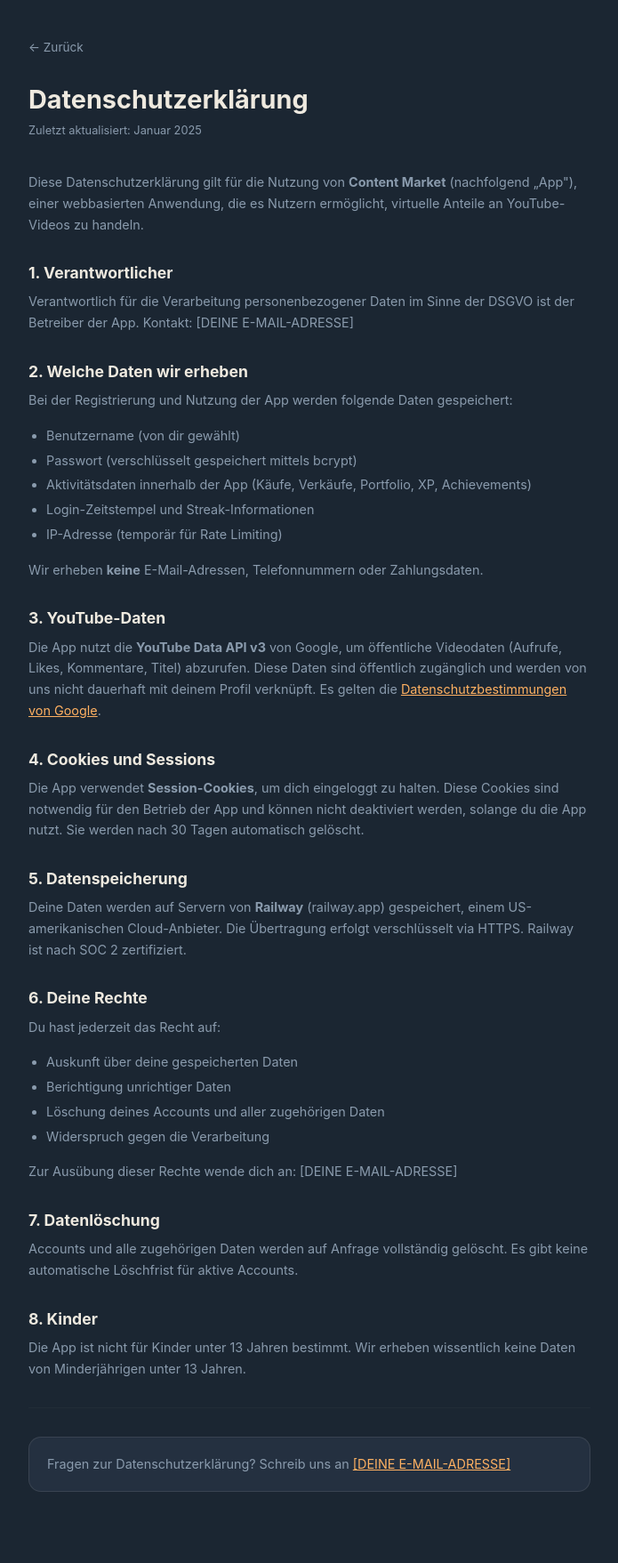
After one commit to NoahHubHub/content-market, a Python web app: template templates/privacy.html in a window 1280 px wide. The commit adds this page. Shown: the whole page at 89% size, without its empty margins (292-987 px from the left). Run offline with Jinja, Linux system fonts and the light colour scheme; the template is opened without the code that fills it, so the values that code supplies are empty.

Commit message:
Prepare app for production launch
Rate limiting (slowapi):
- /search: 20 requests/minute (protects YouTube API quota)
- /register: 5 requests/minute (prevents spam accounts)
- /login: 10 requests/minute (brute force protection)
- Global default: 200 requests/minute

Error pages:
- Custom 404 and 500 handlers with on-brand dark theme
- templates/error.html with back-to-market CTA

Play Store (TWA):
- /.well-known/assetlinks.json route (reads ASSET_LINK_FINGERPRINT + ANDROID_PACKAGE_NAME env vars)

Legal:
- /privacy route with full DSGVO-compliant privacy policy (DE)
- Privacy link in footer of base.html

Dependencies:
- psycopg2-binary for PostgreSQL production support
- slowapi for rate limiting

Docs:
- README.md with local setup, Railway deployment, and TWA build instructions
- .env.example updated with DATABASE_URL documentation

Co-Authored-By: Claude Sonnet 4.6 <noreply@anthropic.com>

```diff
--- a/requirements.txt
+++ b/requirements.txt
@@ -1,6 +1,7 @@
 fastapi
 uvicorn[standard]
 sqlalchemy
+psycopg2-binary
 jinja2
 python-multipart
 python-dotenv
@@ -8,3 +9,4 @@ google-api-python-client
 itsdangerous
 bcrypt
 apscheduler
+slowapi
--- a/templates/base.html
+++ b/templates/base.html
@@ -570,6 +570,10 @@
 </nav>
 {% endif %}
 
+<footer style="text-align:center;padding:12px 0 120px;font-size:.72rem;color:#8A9BAD;">
+  <a href="/privacy" style="color:#8A9BAD;text-decoration:none;">Datenschutz</a>
+</footer>
+
 <script src="https://cdn.jsdelivr.net/npm/bootstrap@5.3.0/dist/js/bootstrap.bundle.min.js"></script>
 <script>
 if ('serviceWorker' in navigator) {
--- /dev/null
+++ b/templates/privacy.html
@@ -0,0 +1,93 @@
+<!DOCTYPE html>
+<html lang="de">
+<head>
+  <meta charset="UTF-8" />
+  <meta name="viewport" content="width=device-width, initial-scale=1.0, viewport-fit=cover" />
+  <title>Datenschutz – Content Market</title>
+  <meta name="theme-color" content="#FFB162" />
+  <link href="https://cdn.jsdelivr.net/npm/bootstrap@5.3.0/dist/css/bootstrap.min.css" rel="stylesheet" />
+  <style>
+    :root {
+      --bg: #1B2632; --surface: #243040; --surface2: #2C3B4D;
+      --text: #EEE9DF; --muted: #8A9BAD; --accent: #FFB162; --border: rgba(238,233,223,.1);
+    }
+    body { background: var(--bg); color: var(--text);
+      font-family: -apple-system, BlinkMacSystemFont, "Segoe UI", sans-serif; }
+    .wrap { max-width: 680px; margin: 0 auto; padding: 40px 24px 80px; }
+    .back {
+      display: inline-flex; align-items: center; gap: 6px;
+      color: var(--muted); font-size: .85rem; text-decoration: none;
+      margin-bottom: 32px; transition: color .15s;
+    }
+    .back:hover { color: var(--accent); }
+    h1 { font-size: 1.8rem; font-weight: 700; color: var(--text); margin-bottom: 6px; }
+    .updated { font-size: .8rem; color: var(--muted); margin-bottom: 36px; }
+    h2 { font-size: 1.1rem; font-weight: 700; color: var(--text); margin: 32px 0 10px; }
+    p, li { font-size: .9rem; color: var(--muted); line-height: 1.65; }
+    ul { padding-left: 20px; margin-top: 8px; }
+    li { margin-bottom: 4px; }
+    .card {
+      background: var(--surface); border: 1px solid var(--border);
+      border-radius: 14px; padding: 18px 20px; margin-top: 32px;
+    }
+    .card p { margin: 0; }
+    a { color: var(--accent); }
+    hr { border-color: var(--border); margin: 32px 0; }
+  </style>
+</head>
+<body>
+  <div class="wrap">
+    <a href="/" class="back">← Zurück</a>
+
+    <h1>Datenschutzerklärung</h1>
+    <p class="updated">Zuletzt aktualisiert: Januar 2025</p>
+
+    <p>Diese Datenschutzerklärung gilt für die Nutzung von <strong>Content Market</strong> (nachfolgend „App"), einer webbasierten Anwendung, die es Nutzern ermöglicht, virtuelle Anteile an YouTube-Videos zu handeln.</p>
+
+    <h2>1. Verantwortlicher</h2>
+    <p>Verantwortlich für die Verarbeitung personenbezogener Daten im Sinne der DSGVO ist der Betreiber der App. Kontakt: [DEINE E-MAIL-ADRESSE]</p>
+
+    <h2>2. Welche Daten wir erheben</h2>
+    <p>Bei der Registrierung und Nutzung der App werden folgende Daten gespeichert:</p>
+    <ul>
+      <li>Benutzername (von dir gewählt)</li>
+      <li>Passwort (verschlüsselt gespeichert mittels bcrypt)</li>
+      <li>Aktivitätsdaten innerhalb der App (Käufe, Verkäufe, Portfolio, XP, Achievements)</li>
+      <li>Login-Zeitstempel und Streak-Informationen</li>
+      <li>IP-Adresse (temporär für Rate Limiting)</li>
+    </ul>
+    <p>Wir erheben <strong>keine</strong> E-Mail-Adressen, Telefonnummern oder Zahlungsdaten.</p>
+
+    <h2>3. YouTube-Daten</h2>
+    <p>Die App nutzt die <strong>YouTube Data API v3</strong> von Google, um öffentliche Videodaten (Aufrufe, Likes, Kommentare, Titel) abzurufen. Diese Daten sind öffentlich zugänglich und werden von uns nicht dauerhaft mit deinem Profil verknüpft. Es gelten die <a href="https://policies.google.com/privacy" target="_blank">Datenschutzbestimmungen von Google</a>.</p>
+
+    <h2>4. Cookies und Sessions</h2>
+    <p>Die App verwendet <strong>Session-Cookies</strong>, um dich eingeloggt zu halten. Diese Cookies sind notwendig für den Betrieb der App und können nicht deaktiviert werden, solange du die App nutzt. Sie werden nach 30 Tagen automatisch gelöscht.</p>
+
+    <h2>5. Datenspeicherung</h2>
+    <p>Deine Daten werden auf Servern von <strong>Railway</strong> (railway.app) gespeichert, einem US-amerikanischen Cloud-Anbieter. Die Übertragung erfolgt verschlüsselt via HTTPS. Railway ist nach SOC 2 zertifiziert.</p>
+
+    <h2>6. Deine Rechte</h2>
+    <p>Du hast jederzeit das Recht auf:</p>
+    <ul>
+      <li>Auskunft über deine gespeicherten Daten</li>
+      <li>Berichtigung unrichtiger Daten</li>
+      <li>Löschung deines Accounts und aller zugehörigen Daten</li>
+      <li>Widerspruch gegen die Verarbeitung</li>
+    </ul>
+    <p>Zur Ausübung dieser Rechte wende dich an: [DEINE E-MAIL-ADRESSE]</p>
+
+    <h2>7. Datenlöschung</h2>
+    <p>Accounts und alle zugehörigen Daten werden auf Anfrage vollständig gelöscht. Es gibt keine automatische Löschfrist für aktive Accounts.</p>
+
+    <h2>8. Kinder</h2>
+    <p>Die App ist nicht für Kinder unter 13 Jahren bestimmt. Wir erheben wissentlich keine Daten von Minderjährigen unter 13 Jahren.</p>
+
+    <hr />
+
+    <div class="card">
+      <p>Fragen zur Datenschutzerklärung? Schreib uns an <a href="mailto:[DEINE E-MAIL-ADRESSE]">[DEINE E-MAIL-ADRESSE]</a></p>
+    </div>
+  </div>
+</body>
+</html>
```
Also changed, not shown: main.py (+51 -1 lines), templates/error.html (added, +61 -0 lines), README.md (added), 1 other file.
